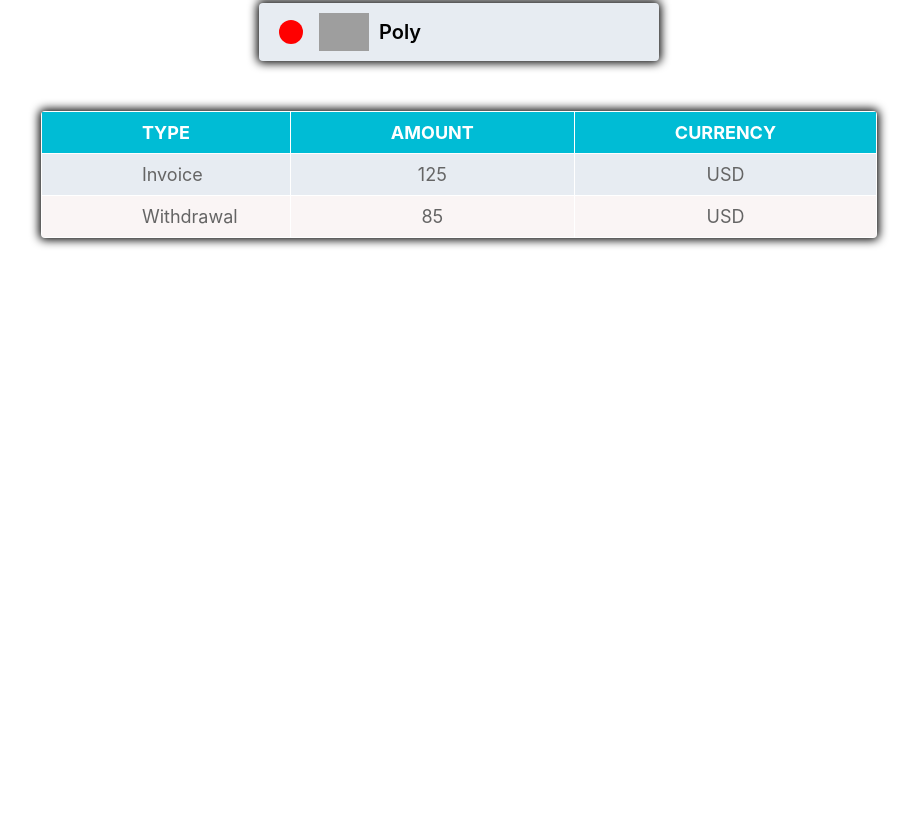
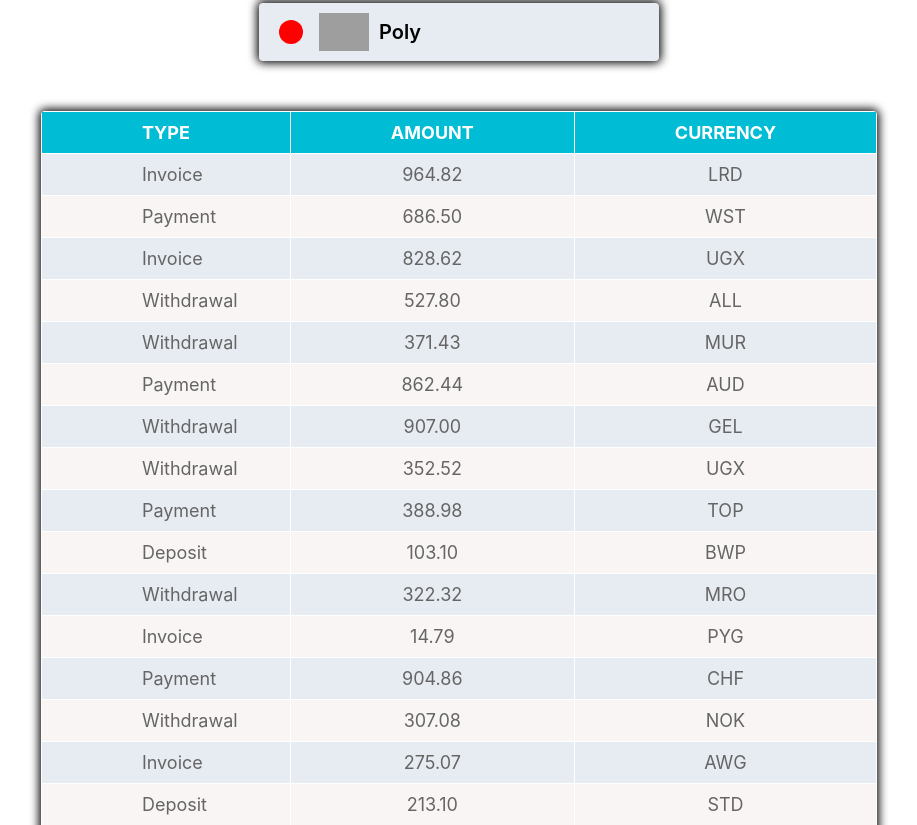
Before and after one commit to IgorMushk/goit-react-hw-01-components, a React (Create React App) app: page / in a window 1280 px wide. Shown: the part 1055-1880 px from the top of the page, without its empty margins (181-1098 px from the left). Before the commit the page ends 1313 px from the top, so only its background shows below. Built offline with nearby package versions, Linux system fonts and the light colour scheme; grey boxes are pictures that could not be loaded.

Commit message:
TransactionHistory - tbody> map <tr><td> - finish

```diff
--- a/src/components/TransactionHistory/TransactionHistory.jsx
+++ b/src/components/TransactionHistory/TransactionHistory.jsx
@@ -1,8 +1,8 @@
 import PropTypes from 'prop-types';
 import { TransTable, TransTableTd, TransTableTh, TransTableTr } from './TransactionHistory.styled';
 
-export const TransactionHistory = (items) => {
-  //console.log(items);
+export const TransactionHistory = ({items}) => {
+  console.log(items);
   return (
     <TransTable >
       <thead>
@@ -14,20 +14,47 @@ export const TransactionHistory = (items) => {
       </thead>
 
       <tbody>
-        <TransTableTr>
-          <TransTableTd>Invoice</TransTableTd>
-          <TransTableTd>125</TransTableTd>
-          <TransTableTd>USD</TransTableTd>
+        {items.map(({ id, type, amount, currency }) =>(
+          <TransTableTr key={id}>
+          <TransTableTd>{type}</TransTableTd>
+          <TransTableTd>{amount}</TransTableTd>
+          <TransTableTd>{currency}</TransTableTd>
         </TransTableTr>
-        <TransTableTr>
-          <TransTableTd>Withdrawal</TransTableTd>
-          <TransTableTd>85</TransTableTd>
-          <TransTableTd>USD</TransTableTd>
-        </TransTableTr>
+        ))}
       </tbody>
     </TransTable>
   );
 };
+
+
+// export const TransactionHistory = (items) => {
+//   //console.log(items);
+//   return (
+//     <TransTable >
+//       <thead>
+//         <TransTableTr>
+//           <TransTableTh>Type</TransTableTh>
+//           <TransTableTh>Amount</TransTableTh>
+//           <TransTableTh>Currency</TransTableTh>
+//         </TransTableTr>
+//       </thead>
+
+//       <tbody>
+//         <TransTableTr>
+//           <TransTableTd>Invoice</TransTableTd>
+//           <TransTableTd>125</TransTableTd>
+//           <TransTableTd>USD</TransTableTd>
+//         </TransTableTr>
+//         <TransTableTr>
+//           <TransTableTd>Withdrawal</TransTableTd>
+//           <TransTableTd>85</TransTableTd>
+//           <TransTableTd>USD</TransTableTd>
+//         </TransTableTr>
+//       </tbody>
+//     </TransTable>
+//   );
+// };
+
 
 // {/* <table class="transaction-history">
 //   <thead>
```
